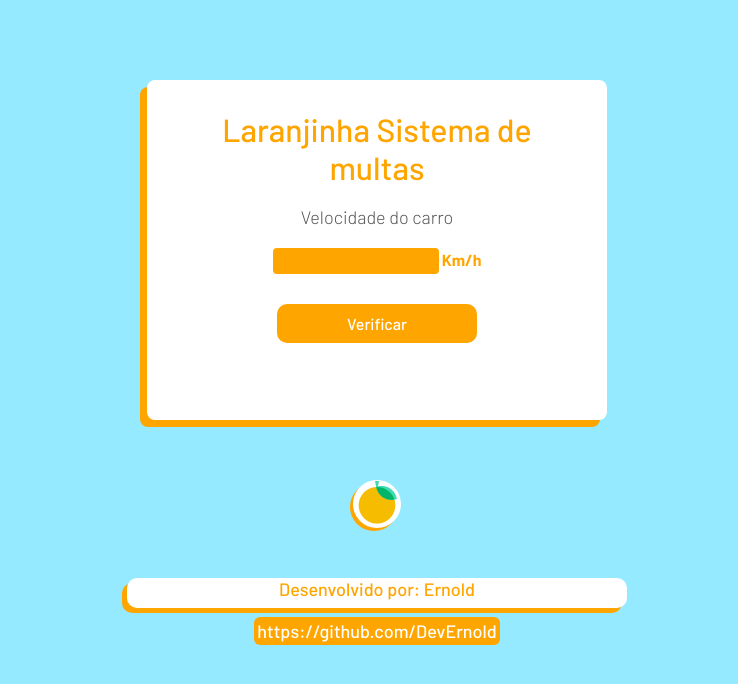
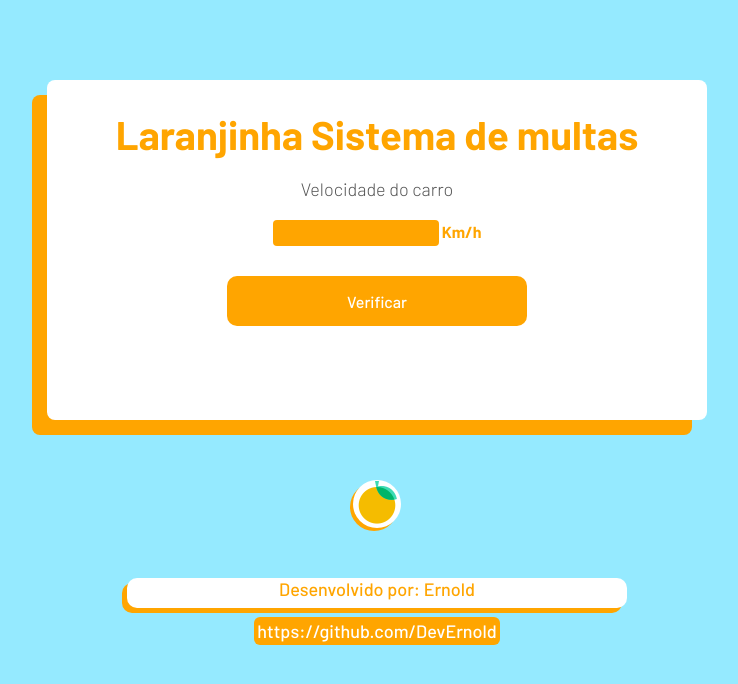
Before and after one commit to DevErnold/aula006, a plain HTML site: page index.html in a window 1280 px wide. Shown: the whole page, without its empty margins (263-1001 px from the left). Drawn offline with Linux system fonts and the light colour scheme.

Commit message:
segundo commit

```diff
--- a/style.css
+++ b/style.css
@@ -15,16 +15,17 @@ body{
     text-align: center;
     margin: auto;
     height: 280px;
-    width: 400px;
+    width: 600px;
     padding: 30px;
     border-radius: 8px;
     margin-top: 10vh;
-    box-shadow: -7px 7px orange;
+    box-shadow: -15px 15px orange;
 }
 
 h1{
     padding-bottom: 20px;
-    font-weight: 500;
+    font-size: 40px;
+    font-weight: 700;
     color: orange;
 }
 
@@ -56,16 +57,24 @@ strong{
     cursor: pointer;
     margin-bottom: 14px;
     background-color: orange;
-    width: 200px;
+    width: 300px;
     border: none;
     border-radius: 10px;
     color: white;
     font-weight: 500;
     font-size: 16px;
+    height: 50px;
+}
+
+#botao:hover{
+    background-color: rgb(255, 136, 0);
+    transition: 0.5s;
+    font-size: 18px;
 }
 
 #vResultado{
     color: rgb(85, 85, 85);
+    margin-top: 15px;
 }
 
 img{
```
